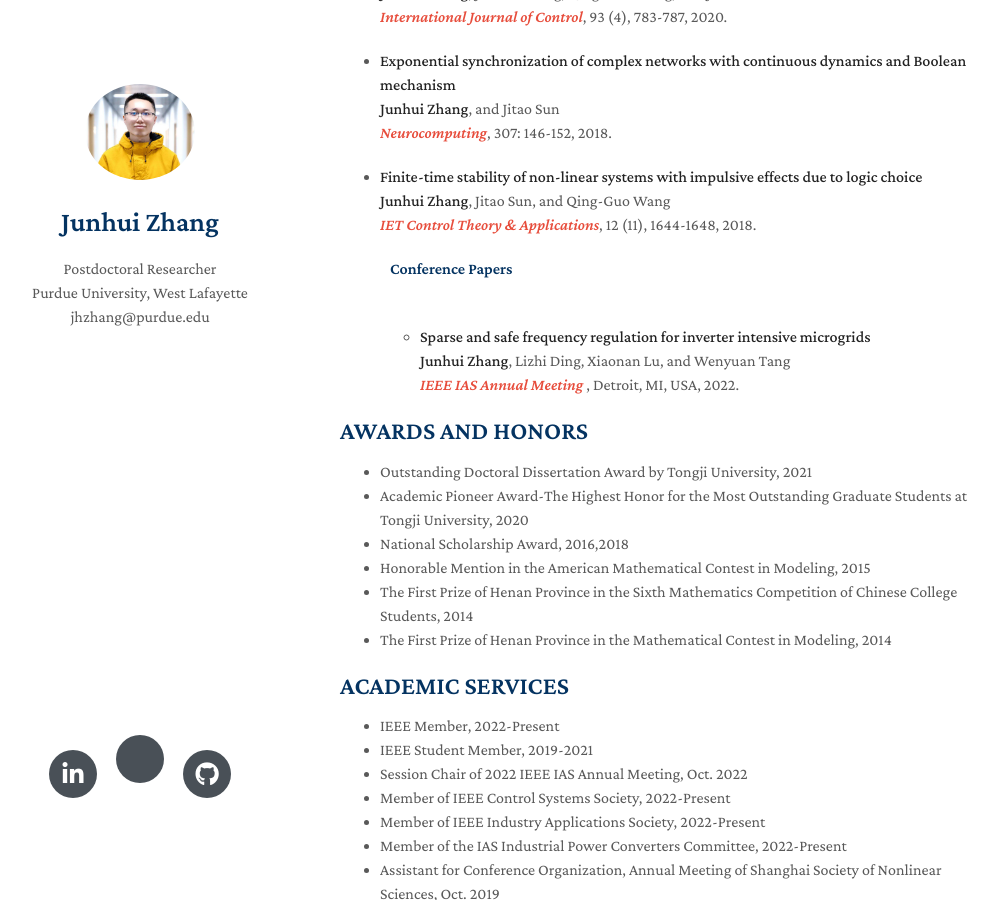
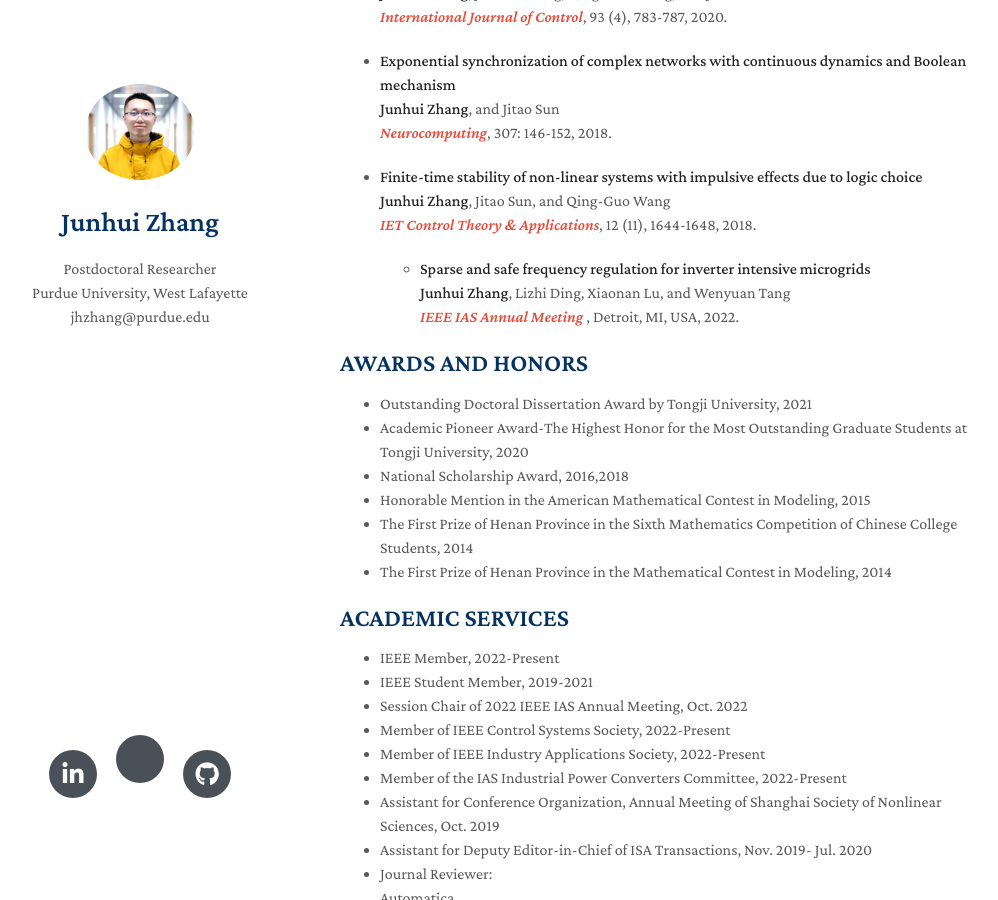
Before and after one commit to MrJUNHUIZHANG/Homepage, a Jekyll site: the page built from index.md, in a window 1280 px wide and 900 px high, scrolled down 1513 px. Shown: the whole window, without its empty margins (130-1128 px from the left). Built offline with Jekyll 4.4.1, drawn with Linux system fonts in a browser that asks for light colours; nearby versions of some CDN libraries; a style sheet for code colours, icons or effects is not loaded; our own code applies the rules of GitHub Pages for plain Markdown files.

Commit message:
Update index.md

```diff
--- a/index.md
+++ b/index.md
@@ -91,9 +91,6 @@ I have six years of research experience in the **control and optimization** fiel
   <strong><i style="color:#e74d3c"> IET Control Theory & Applications</i></strong>, 12 (11), 1644-1648, 2018.
   <br>
 
-  <h4 style="margin:0 10px 0;">Conference Papers</h4>
-  <br>
-
   - **Sparse and safe frequency regulation for inverter intensive microgrids**
   <br>
    **Junhui Zhang**, Lizhi Ding, Xiaonan Lu, and Wenyuan Tang
```
